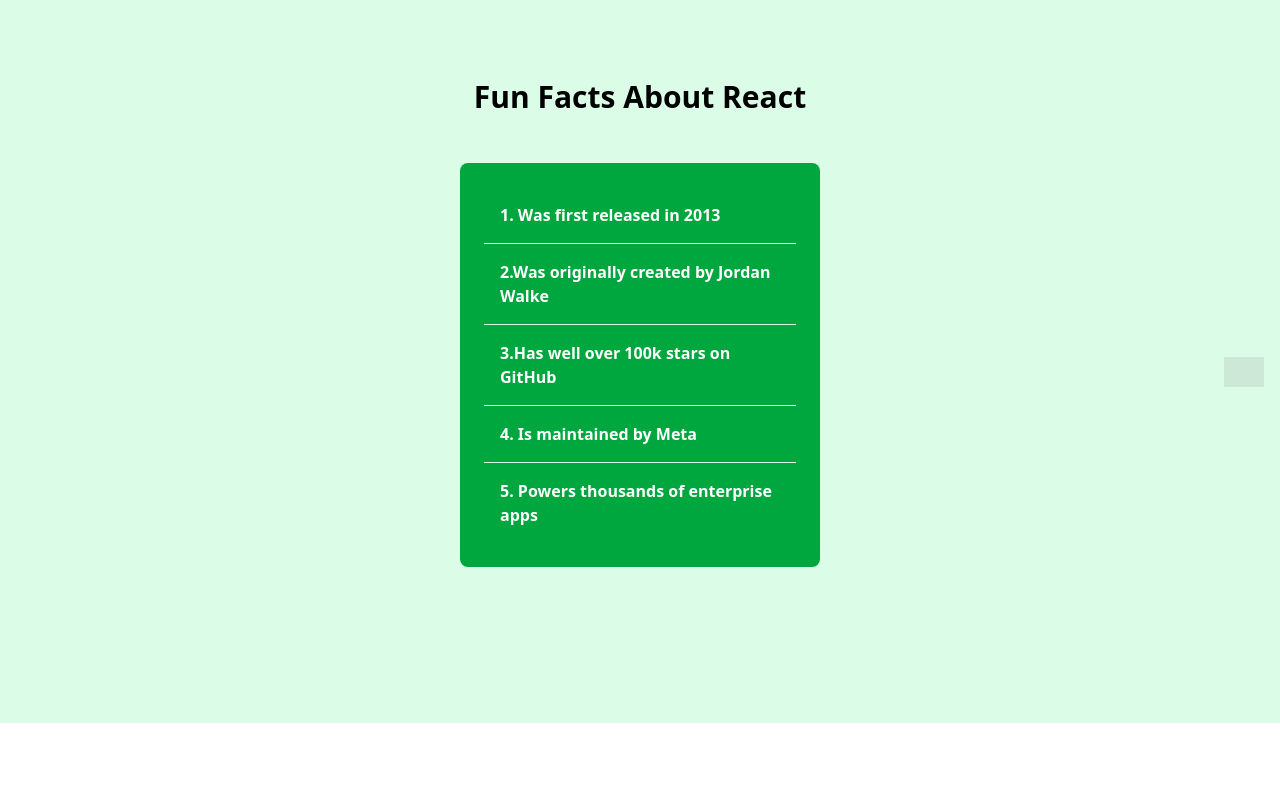
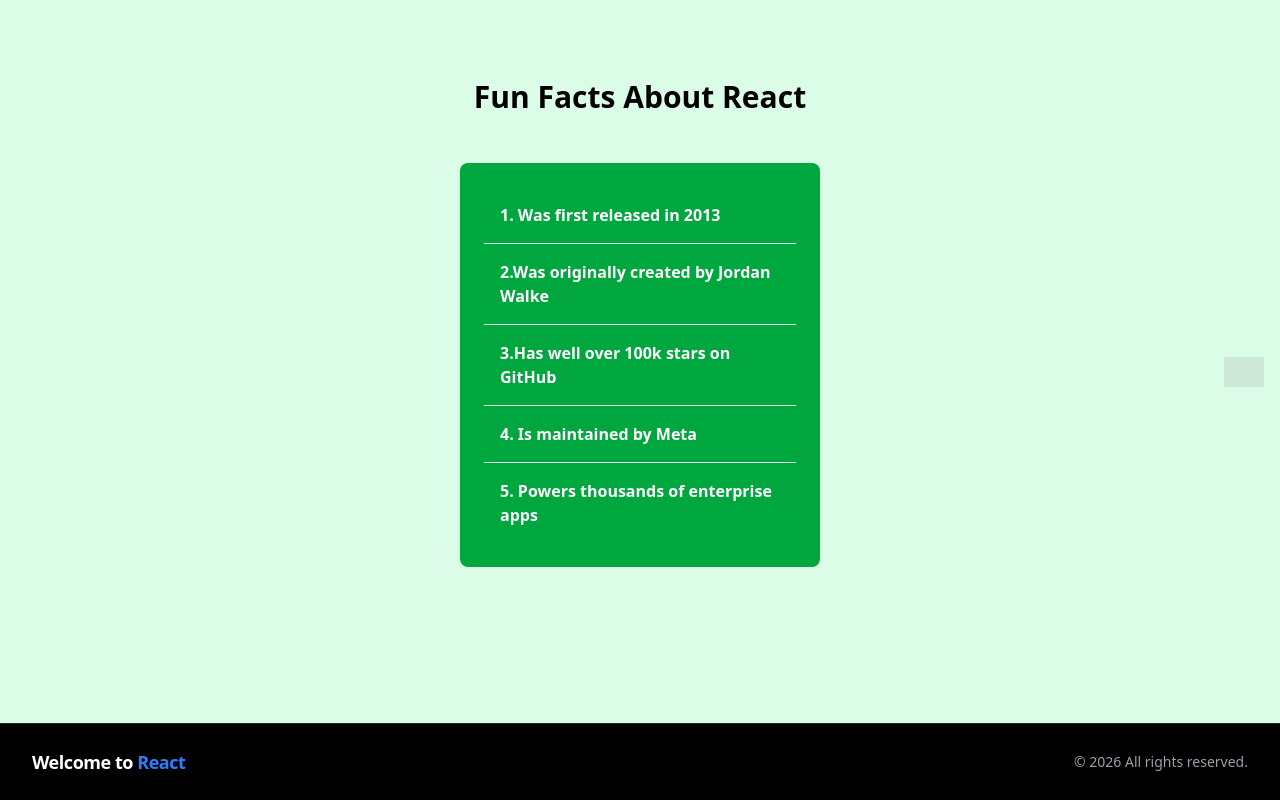
Before and after one commit to wainaina-mwangi/New-pro, a React (Vite) app: page / in a window 1280 px wide. Shown: the part 397-1197 px from the top of the page. Before the commit the page ends 1120 px from the top, so only its background shows below. Built offline with nearby package versions, Linux system fonts and the light colour scheme; grey boxes are pictures that could not be loaded.

Commit message:
added a footer

```diff
--- a/src/App.jsx
+++ b/src/App.jsx
@@ -1,12 +1,17 @@
 import React from 'react'
 import Rcards from './components/Rcards'
 import Navbar from './components/Navbar'
+import CopyRight from './components/CopyRight'
+import { useState, useEffect } from 'react'
 
 function App() {
+
   return (
     <>
+
     <Navbar/>
     <Rcards/>
+    <CopyRight/>
 
     </>
   )
--- /dev/null
+++ b/src/components/CopyRight.jsx
@@ -0,0 +1,21 @@
+import React from 'react'
+
+function CopyRight() {
+  return (
+
+    <div className='flex justify-between items-center bg-black text-white px-8 py-6 border-t border-zinc-800'>
+
+
+        <h1 className='text-lg font-semibold tracking-tight'>
+          Welcome to <span className="text-blue-500">React</span>
+        </h1>
+
+        <p className='text-sm text-zinc-400'>
+          &copy; {new Date().getFullYear()} All rights reserved.
+        </p>
+
+    </div>
+  )
+}
+
+export default CopyRight
--- a/src/index.css
+++ b/src/index.css
@@ -1,4 +1,12 @@
 @import "tailwindcss";
+
+
+body{
+    padding: 0;
+    margin: 0;
+    box-sizing: border-box;
+    /* background-color: midnightblue !important; */
+}
 
 
 .header{
```
